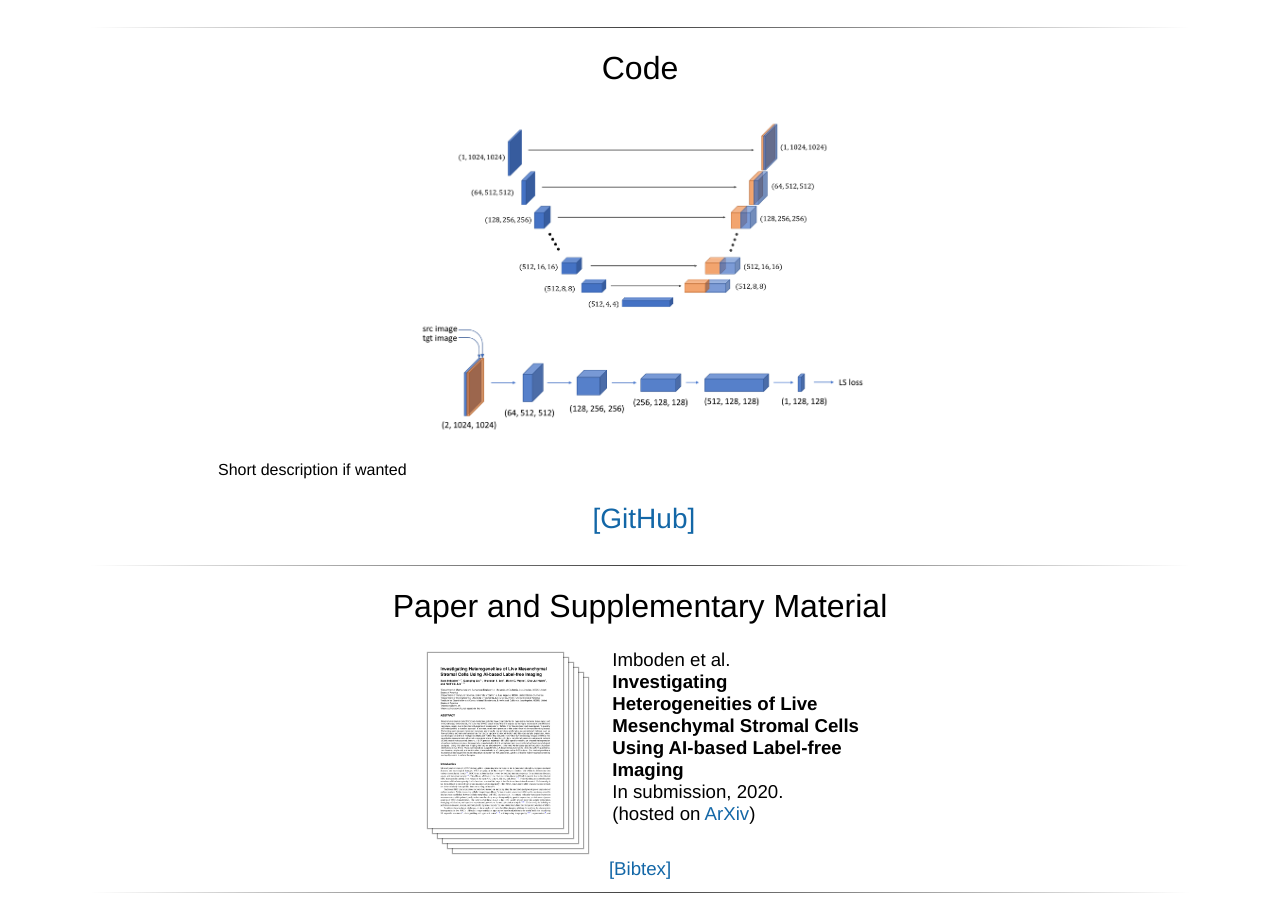
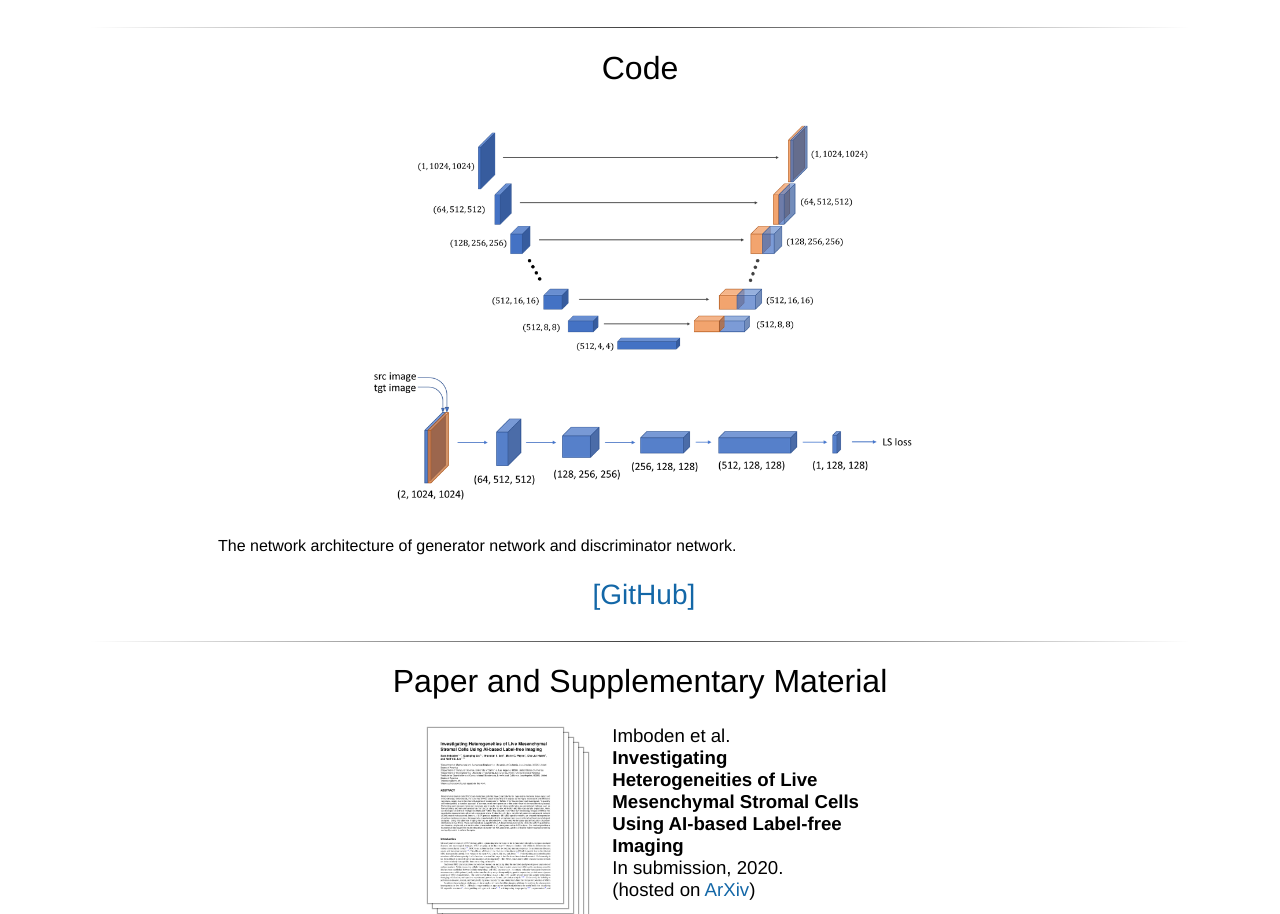
Before and after one commit to xuanqing94/ai-reporter, a plain HTML site: page index.html in a window 1280 px wide. Shown: the part 878-1792 px from the top of the page. Drawn offline with Linux system fonts and the light colour scheme; a script that the page names is missing.

Commit message:
bigger picture

```diff
--- a/index.html
+++ b/index.html
@@ -278,7 +278,7 @@
 		<tr>
 			<td align=center width=400px>
 				<center>
-					<td><img class="round" style="width:450px" src="./resources/cGAN.png"/></td>
+					<td><img class="round" style="width:550px" src="./resources/cGAN.png"/></td>
 				</center>
 			</td>
 		</tr>
@@ -287,7 +287,7 @@
 		<center>
 			<tr>
 				<td>
-					Short description if wanted
+					The network architecture of generator network and discriminator network.
 				</td>
 			</tr>
 		</center>
```
